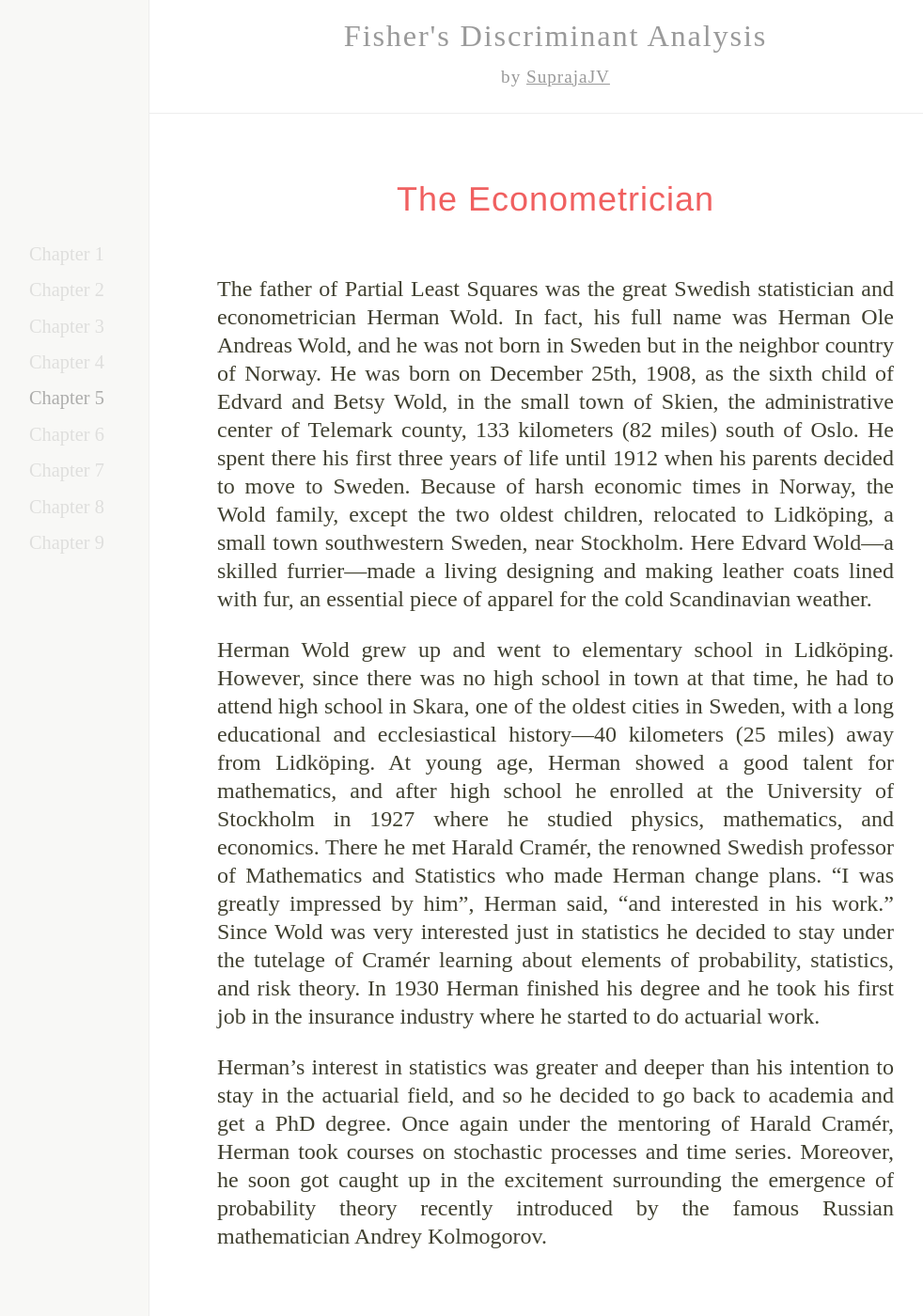
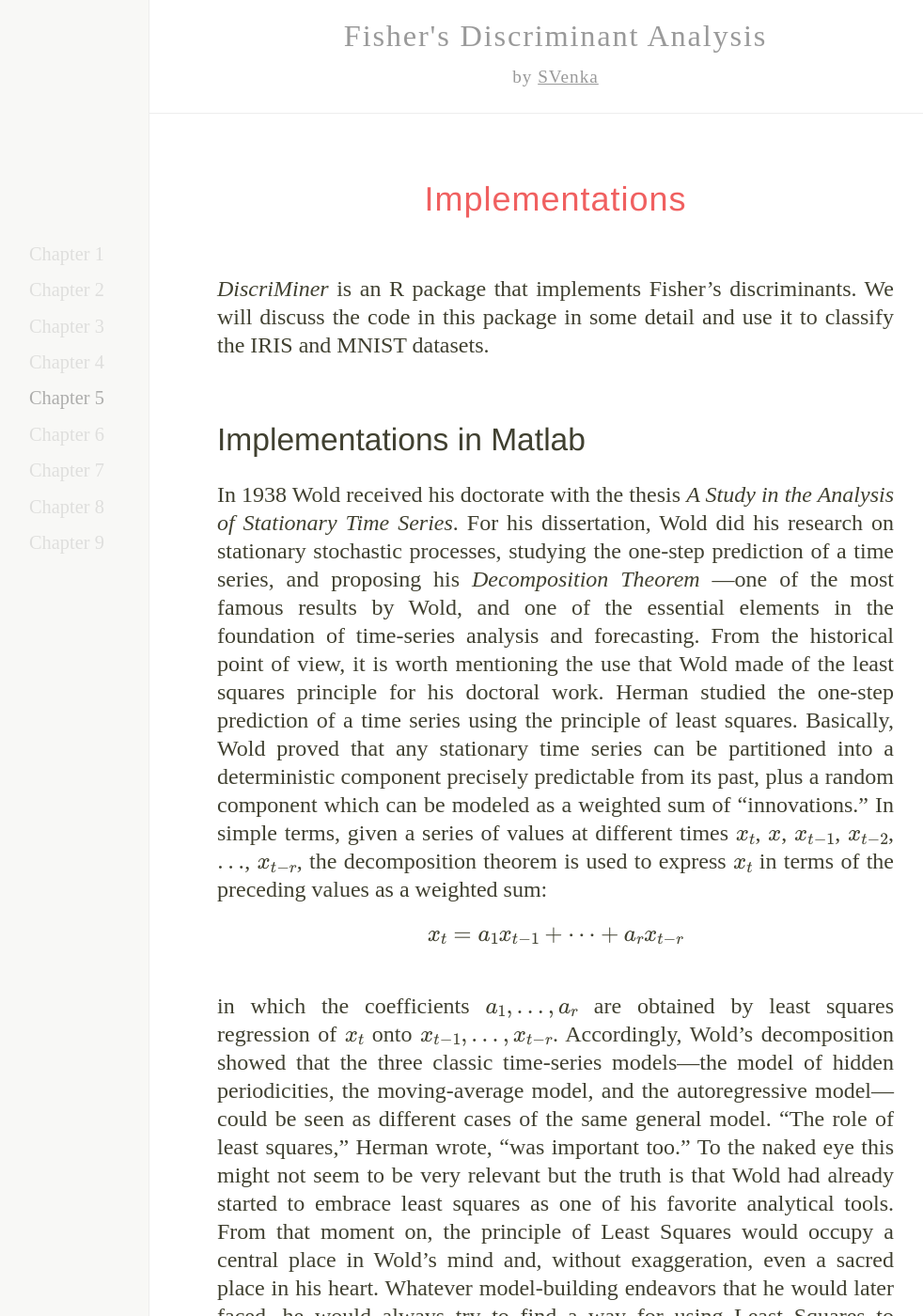
Before and after one commit to akatav/akatav.github.io, a Jekyll site: the page built from chapter5.md, in a window 1280 px wide and 1400 px high. Shown: the whole window at 94% size, without its empty margins (49-1031 px from the left). Built offline with Jekyll 4.4.1, drawn with Linux system fonts in a browser that asks for light colours; formulas are drawn with MathJax 3; some of the changed text lies outside the part shown.

Commit message:
Some edits in the chapters and header files

```diff
--- a/_includes/footer.html
+++ b/_includes/footer.html
@@ -1,6 +1,6 @@
 <footer>
 	<p>	Fisher's Discriminant Analysis <br>
 	<small>
-	&copy; <a href="www.linkedin.com" target="_blank">SuprajaJV</a>. &nbsp;&nbsp;Some rights reserved.
+	&copy; <a href="www.linkedin.com" target="_blank">SVenka</a>. &nbsp;&nbsp;Some rights reserved.
 	</small></p>
 </footer>
--- a/_includes/header.html
+++ b/_includes/header.html
@@ -5,6 +5,6 @@
 	</h1>
 	<br>
 	<small>
-		by <a href="http://linkedin.com" target="_blank">SuprajaJV</a>
+		by <a href="http://linkedin.com" target="_blank">SVenka</a>
 	</small>
 </header>
--- a/_includes/nav.html
+++ b/_includes/nav.html
@@ -2,42 +2,42 @@
 	<ol>
 		<li>
 			<a href="chapter1.html" class="{% if page.url == '/chapter1.html'%}active{% endif %}">Chapter 1
-			<span>What&nbsp;is&nbsp;this&nbsp;article&nbsp;about?</span>
+			<span>A&nbsp;simple&nbsp;introduction</span>
 			</a>
 		</li>
 		<li>
 			<a href="chapter2.html" class="{% if page.url == '/chapter2.html'%}active{% endif %}">Chapter 2
-			<span>Introduction&nbsp;to&nbsp;Fisher’s&nbsp;Discriminant&nbsp;Analysis</span>
+			<span>Intuition</span>
 			</a>
 		</li>
 		<li>
 			<a href="chapter3.html" class="{% if page.url == '/chapter3.html'%}active{% endif %}">Chapter 3
-			<span>Problem&nbsp;Statement</span>
+			<span>Fisher's&nbsp;discriminant</span>
 			</a>
 		</li>
 		<li>
 			<a href="chapter4.html" class="{% if page.url == '/chapter4.html'%}active{% endif %}">Chapter 4
-			<span>Mathematical&nbsp;derivation&nbsp;of&nbsp;Fisher’s&nbsp;discriminant</span>
+			<span>Mathematical&nbsp;derivation</span>
 			</a>
 		</li>
 		<li>
 			<a href="chapter5.html" class="{% if page.url == '/chapter5.html'%}active{% endif %}">Chapter 5
-			<span>A&nbsp;review&nbsp;of&nbsp;implementations&nbsp;in&nbsp;R,&nbsp;Octave&nbsp;and&nbsp;Python</span>
+			<span>Existing&nbsp;implementations</span>
 			</a>
 		</li>
 		<li>
 			<a href="chapter6.html" class="{% if page.url == '/chapter6.html'%}active{% endif %}">Chapter 6
-			<span>Implementations&nbsp;in&nbsp;more&nbsp;detail</span>
+			<span>Code&nbsp;review</span>
 			</a>
 		</li>
 		<li>
 			<a href="chapter7.html" class="{% if page.url == '/chapter7.html'%}active{% endif %}">Chapter 7
-			<span>An&nbsp;example&nbsp;using&nbsp;IRIS&nbsp;dataset</span>
+			<span>Example&nbsp;1</span>
 			</a>
 		</li>
 		<li>
 			<a href="chapter8.html" class="{% if page.url == '/chapter8.html'%}active{% endif %}">Chapter 8
-			<span>An&nbsp;example&nbsp;using&nbsp;MNIST&nbsp;dataset</span>
+			<span>Example&nbsp;2</span>
 			</a>
 		</li>
 		<li>
--- a/chapter5.md
+++ b/chapter5.md
@@ -1,18 +1,15 @@
 ---
 layout: page
-title: "econometrician"
+title: "Existing implementations of FDA"
 ---
 
-# The Econometrician
+# Implementations
 
-The father of Partial Least Squares was the great Swedish statistician and econometrician Herman Wold. In fact, his full name was Herman Ole Andreas Wold, and he was not born in Sweden but in the neighbor country of Norway. He was born on December 25th, 1908, as the sixth child of Edvard and Betsy Wold, in the small town of Skien, the administrative center of Telemark county, 133 kilometers (82 miles) south of Oslo. He spent there his first three years of life until 1912 when his parents decided to move to Sweden. Because of harsh economic times in Norway, the Wold family, except the two oldest children, relocated to Lidköping, a small town southwestern Sweden, near Stockholm. Here Edvard Wold---a skilled furrier---made a living designing and making leather coats lined with fur, an essential piece of apparel for the cold Scandinavian weather.
-
-Herman Wold grew up and went to elementary school in Lidköping. However, since there was no high school in town at that time, he had to attend high school in Skara, one of the oldest cities in Sweden, with a long educational and ecclesiastical history---40 kilometers (25 miles) away from Lidköping. At young age, Herman showed a good talent for mathematics, and after high school he enrolled at the University of Stockholm in 1927 where he studied physics, mathematics, and economics. There he met Harald Cramér, the renowned Swedish professor of Mathematics and Statistics who made Herman change plans. "I was greatly impressed by him", Herman said, "and interested in his work." Since Wold was very interested just in statistics he decided to stay under the tutelage of Cramér learning about elements of probability, statistics, and risk theory. In 1930 Herman finished his degree and he took his first job in the insurance industry where he started to do actuarial work.
-
-Herman's interest in statistics was greater and deeper than his intention to stay in the actuarial field, and so he decided to go back to academia and get a PhD degree. Once again under the mentoring of Harald Cramér, Herman took courses on stochastic processes and time series. Moreover, he soon got caught up in the excitement surrounding the emergence of probability theory recently introduced by the famous Russian mathematician Andrey Kolmogorov.
+_DiscriMiner_ is an R package that implements Fisher's discriminants. We will discuss the code in this package in some detail and use it to classify the IRIS and MNIST datasets.
 
 
-## Time Series Studies (1932-1938)
+
+## Implementations in Matlab
 
 In 1938 Wold received his doctorate with the thesis _A Study in the Analysis of Stationary Time Series_. For his dissertation, Wold did his research on stationary stochastic processes, studying the one-step prediction of a time series, and proposing his _Decomposition Theorem_ ---one of the most famous results by Wold, and one of the essential elements in the foundation of time-series analysis and forecasting. From the historical point of view, it is worth mentioning the use that Wold made of the least squares principle for his doctoral work. Herman studied the one-step prediction of a time series using the principle of least squares. Basically, Wold proved that any stationary time series can be partitioned into a deterministic component precisely predictable from its past, plus a random component which can be modeled as a weighted sum of "innovations." In simple terms, given a series of values at different times $$x_t$$, $$x$$, $$x_{t-1}$$, $$x_{t-2}$$, $$\dots$$, $$x_{t-r}$$, the decomposition theorem is used to express $$x_t$$ in terms of the preceding values as a weighted sum:
 
```
Also changed, not shown: chapter1.md (+2 -2 lines), index.md (+1 -1 lines), 14 other files.
